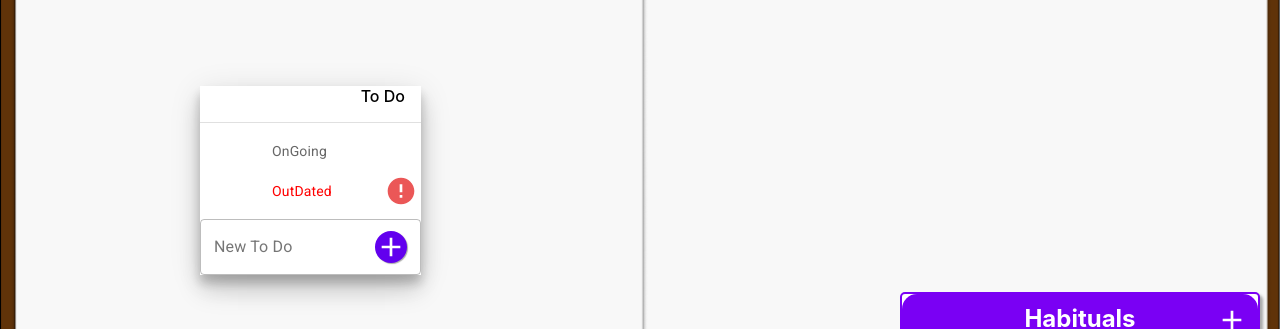
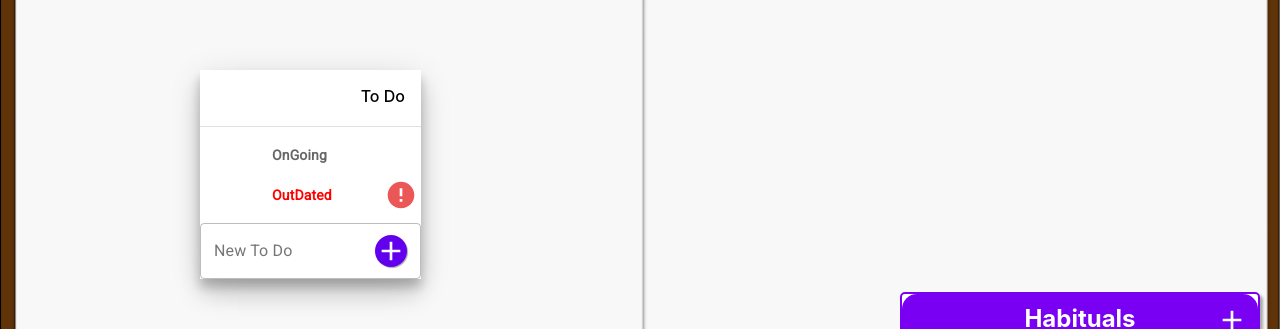
Before and after one commit to UOA-SE701-Group3-2021/3Lancers, a React (Create React App) app in the folder telos-frontend/: page / in a window 1280 px wide. Shown: the part 194-523 px from the top of the page. Built offline with nearby package versions, Linux system fonts and the light colour scheme.

Commit message:
additional style changes

```diff
--- a/telos-frontend/src/components/todo/JournalTodo.css
+++ b/telos-frontend/src/components/todo/JournalTodo.css
@@ -1,6 +1,7 @@
 .title {
   margin: 16px;
   margin-top: 16px;
+  height: 24px;
   font-weight: 500;
 }
 
--- a/telos-frontend/src/components/todo/JournalTodo.jsx
+++ b/telos-frontend/src/components/todo/JournalTodo.jsx
@@ -43,10 +43,6 @@ const useStyles = makeStyles({
     fontWeight: 'bold',
   },
 });
-
-const outdated = {
-  color: '#FF0000',
-};
 
 const JournalTodo = () => {
   const listitems = [
@@ -146,7 +142,7 @@ const JournalTodo = () => {
   };
 
   return (
-    <Box className={classes.root}>
+    <Box className={classes.root} display="flex" flexDirection="column" alignItems="stretch">
       <div>
         <p className="title"> To Do </p>
       </div>
@@ -188,7 +184,7 @@ const JournalTodo = () => {
               )}
               {value.onGoing ? (
                 <ListItemText
-                  className={classes.text}
+                  primaryTypographyProps={{ style: { fontWeight: 'bold' } }}
                   style={{
                     textDecorationLine: cancel.indexOf(newItem[index]) !== -1 ? 'line-through' : '',
                     textDecorationStyle: cancel.indexOf(newItem[index]) !== -1 ? 'solid' : '',
@@ -203,9 +199,9 @@ const JournalTodo = () => {
                   style={{
                     textDecorationLine: cancel.indexOf(newItem[index]) !== -1 ? 'line-through' : '',
                     textDecorationStyle: cancel.indexOf(newItem[index]) !== -1 ? 'solid' : '',
-                    color: '#EB5757',
+                    color: '#FF0000',
                   }}
-                  primaryTypographyProps={{ style: outdated }}
+                  primaryTypographyProps={{ style: { fontWeight: 'bold' } }}
                   id={labelId}
                   primary={` ${value.name}`}
                 />
```
